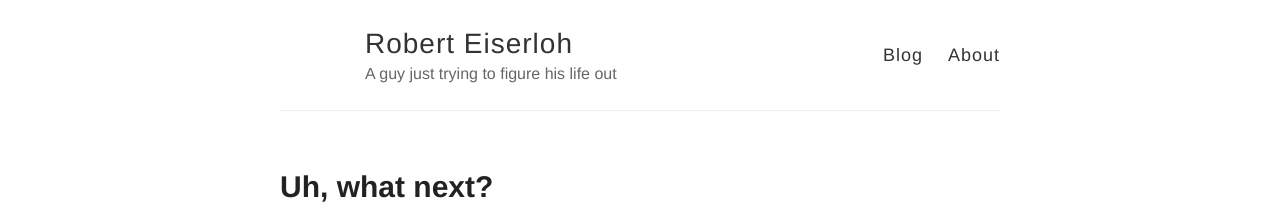
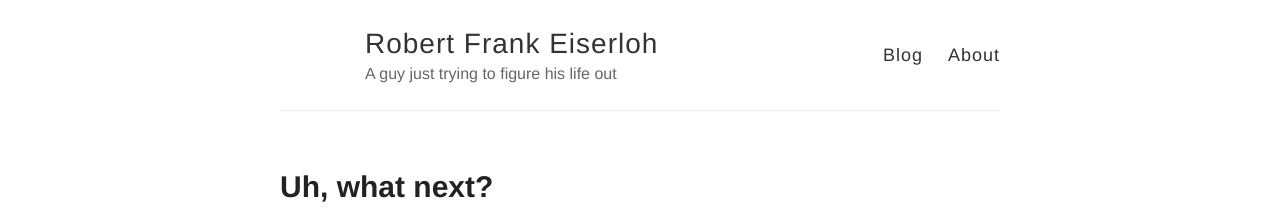
Before and after one commit to eiserloh/eiserloh.github.io, a Jekyll site: the page built from index.html, in a window 1280 px wide. Shown: the top 222 px of the page. Built offline with Jekyll 4.4.1, drawn with Linux system fonts in a browser that asks for light colours.

Commit message:
just messing around

```diff
--- a/_config.yml
+++ b/_config.yml
@@ -3,7 +3,7 @@
 #
 
 # Name of your site (displayed in the header)
-name: Robert Eiserloh
+name: Robert Frank Eiserloh
 
 # Short bio or description (displayed in the header)
 description: A guy just trying to figure his life out
```
